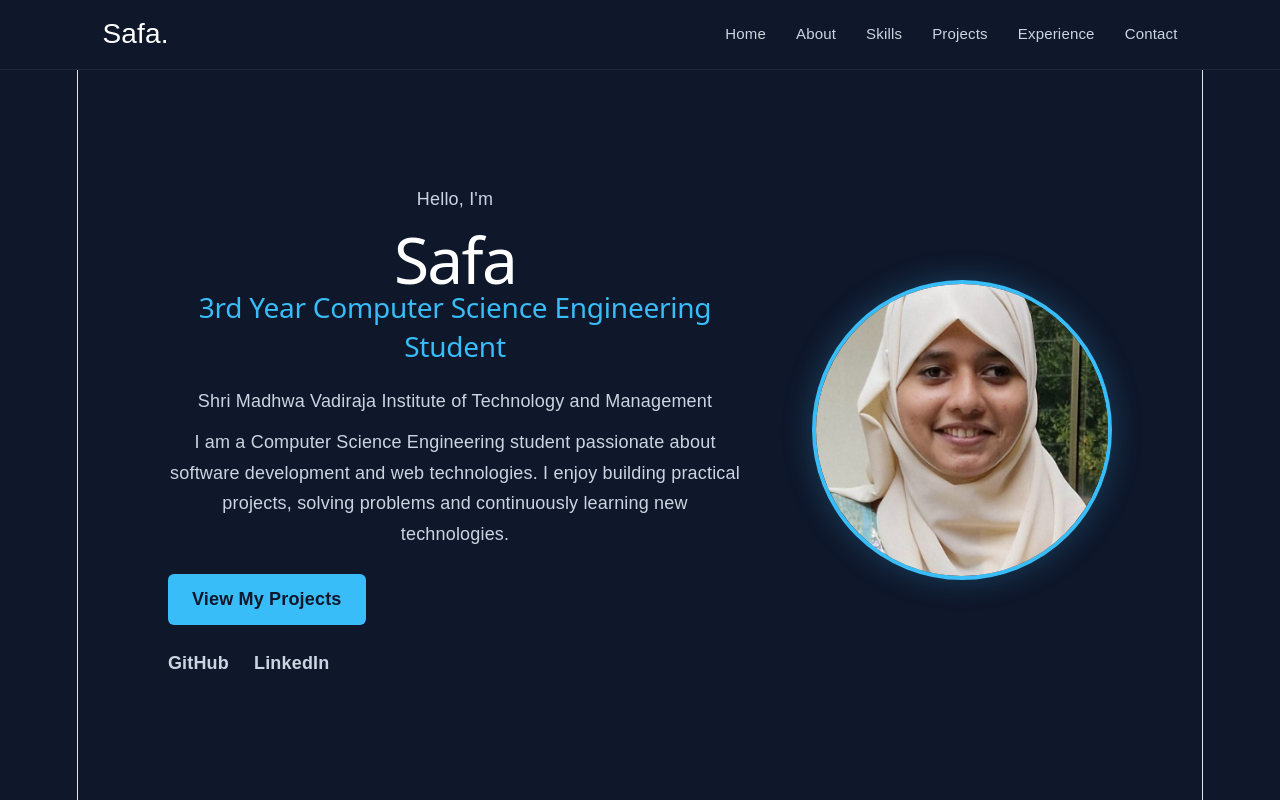
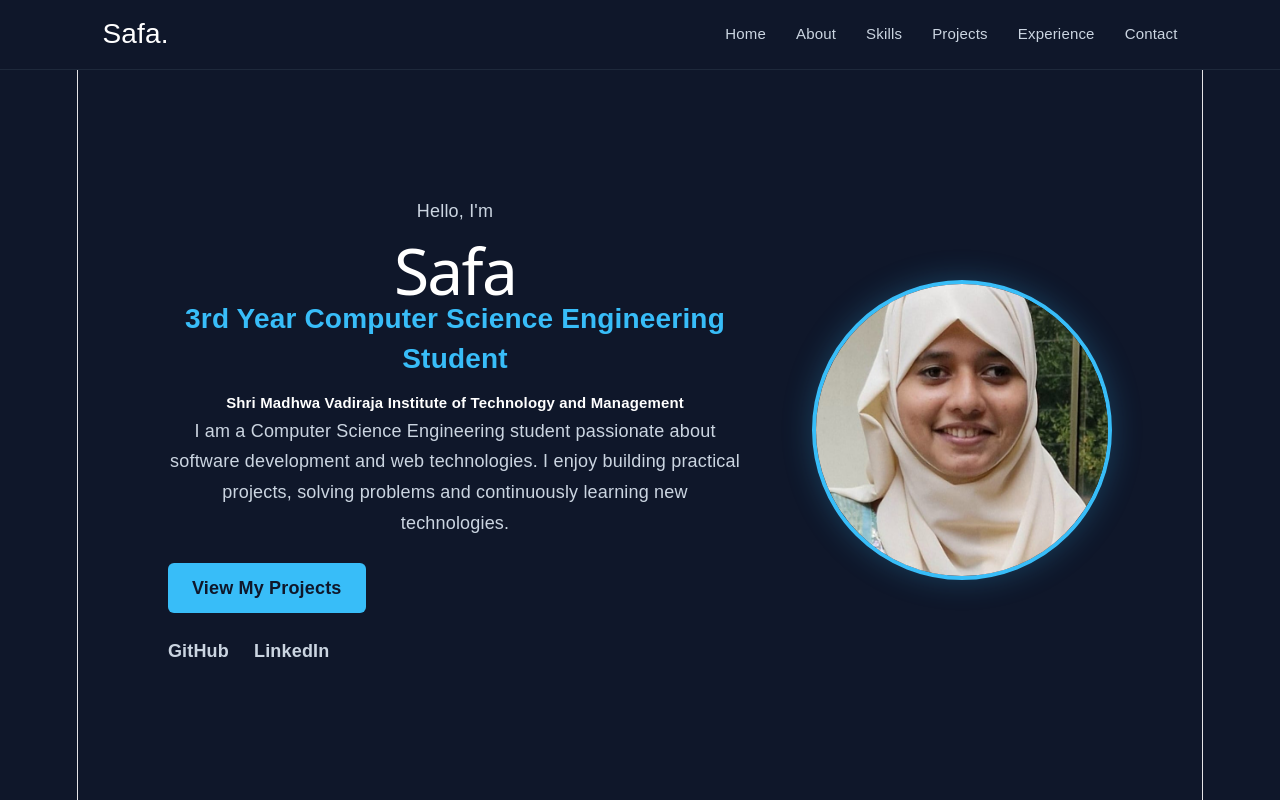
Before and after one commit to safahaikady/portfolio, a React app: page / in a window 1280 px wide. Shown: the top 800 px of the page. Built offline with nearby package versions, Linux system fonts and the light colour scheme; the HTML template or start-up script is replaced by a standard one.

Commit message:
Fix portfolio sections and contact links

```diff
--- a/src/App.jsx
+++ b/src/App.jsx
@@ -24,13 +24,13 @@ function App() {
 
           <h1>Safa</h1>
 
-          <h2 className="academic-title">
+          <h3 className="academic-title">
   3rd Year Computer Science Engineering Student
-</h2>
+</h3>
 
-<p className="college">
+<h5 className="college-name">
   Shri Madhwa Vadiraja Institute of Technology and Management
-</p>
+</h5>
 
           <p className="intro">
             I am a Computer Science Engineering student passionate about
```
